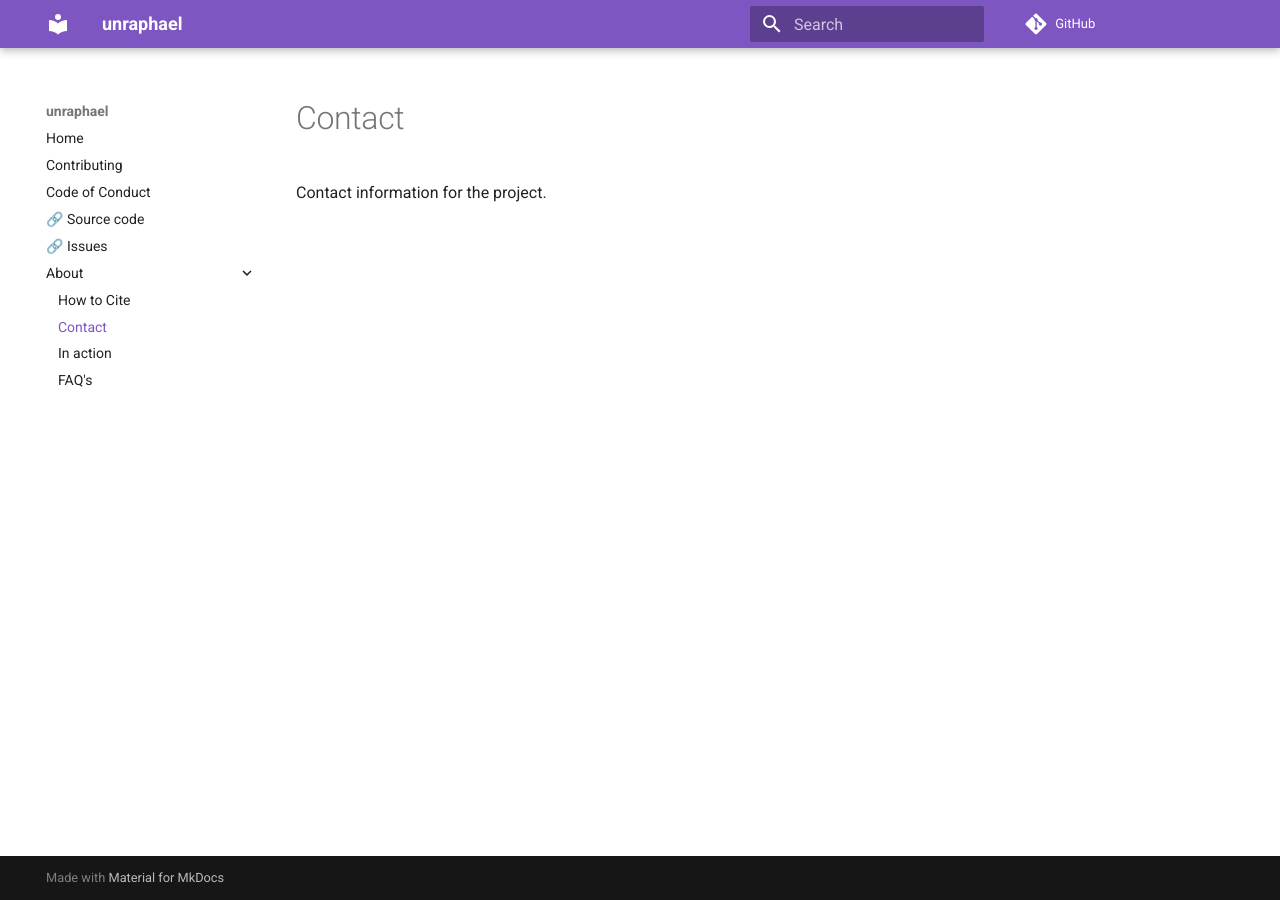
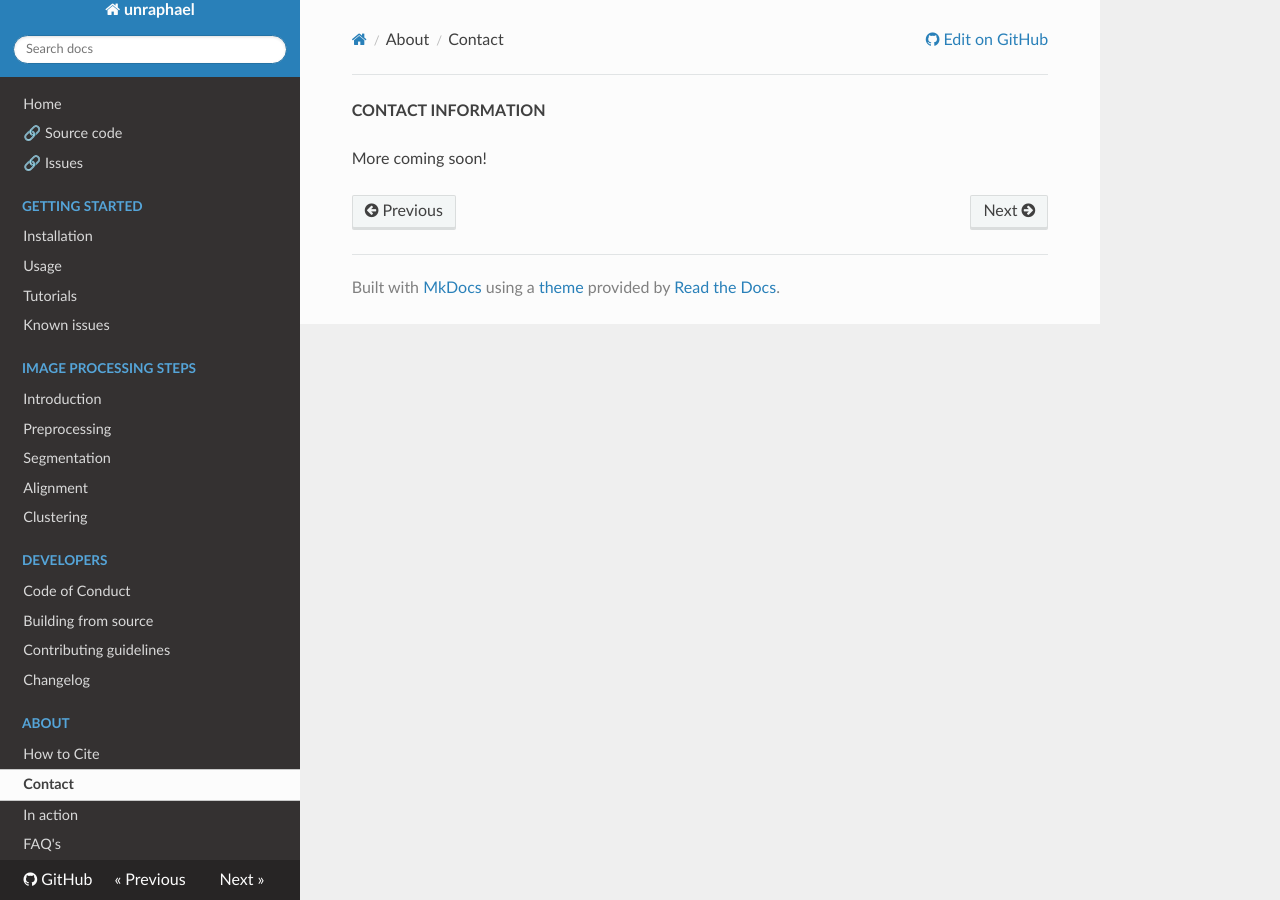
Before and after one commit to DecodingRaphael/unraphael, an MkDocs documentation site: the page built from docs/About/CONTACT.md, in a window 1280 px wide. Built offline with MkDocs 1.6.1, drawn with Linux system fonts in a browser that asks for light colours; nearby versions of some CDN libraries; comment, search, counter and statistics services are not loaded.

Commit message:
Restructure documentation folders and layout

```diff
--- a/docs/About/CONTACT.md
+++ b/docs/About/CONTACT.md
@@ -1 +1,3 @@
-Contact information for the project.
+**CONTACT INFORMATION**
+
+More coming soon!
--- a/mkdocs.yml
+++ b/mkdocs.yml
@@ -5,10 +5,24 @@ repo_name: GitHub
 
 nav:
   - Home: index.md
-  - Contributing: CONTRIBUTING.md
-  - Code of Conduct: CODE_OF_CONDUCT.md
   - 🔗 Source code: https://github.com/DecodingRaphael/unraphael
   - 🔗 Issues: https://github.com/DecodingRaphael/unraphael/issues
+  - Getting Started:
+    - Installation: Started/INSTALLATION.md
+    - Usage: Started/USAGE.md
+    - Tutorials: Started/TUTORIALS.md
+    - Known issues: Started/ISSUES.md
+  - Image Processing Steps:
+    - Introduction: Processing/INTRODUCTION.md
+    - Preprocessing: Processing/PREPROCESSING.md
+    - Segmentation: Processing/SEGMENTATION.md
+    - Alignment: Processing/ALIGNMENT.md
+    - Clustering: Processing/CLUSTERING.md
+  - Developers:
+    - Code of Conduct: CODE_OF_CONDUCT.md
+    - Building from source: Developers/SOURCE.md
+    - Contributing guidelines: CONTRIBUTING.md
+    - Changelog: Developers/CHANGELOG.md
   - About:
     - How to Cite: About/CITE.md
     - Contact: About/CONTACT.md
@@ -16,7 +30,8 @@ nav:
     - FAQ's: About/FAQS.md
 
 theme:
-  name: material
+  name: readthedocs
+  color_mode: dark
   palette:
     scheme: default
     primary: deep purple
```
Also changed, not shown: docs/About/CITE.md (+3 -1 lines), docs/Developers/CHANGELOG.md (added, +3 -0 lines), docs/Developers/CONTRIBUTE.md (added, +3 -0 lines), docs/Developers/GUIDELINES.md (added, +3 -0 lines), docs/Developers/SOURCE.md (added, +3 -0 lines), docs/Processing/ALIGNMENT.md (added, +3 -0 lines), docs/Processing/CLUSTERING.md (added, +3 -0 lines), docs/Processing/INTRODUCTION.md (added, +3 -0 lines), docs/Processing/PREPROCESSING.md (added, +3 -0 lines), docs/Processing/SEGMENTATION.md (added, +3 -0 lines), docs/Started/INSTALLATION.md (added, +3 -0 lines), docs/Started/ISSUES.md (added, +17 -0 lines), docs/Started/TUTORIALS.md (added, +3 -0 lines), docs/Started/USAGE.md (added, +3 -0 lines).
